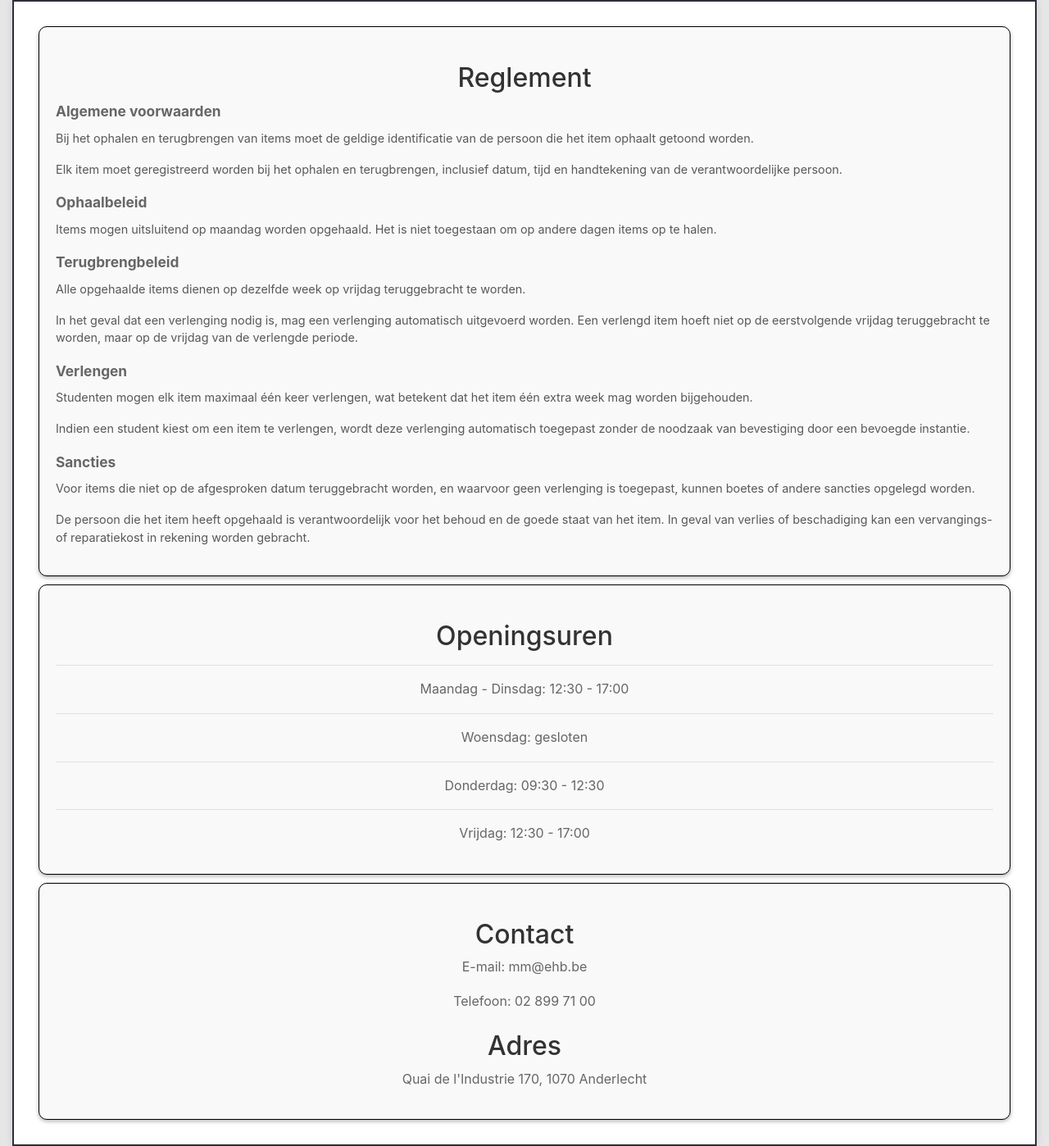
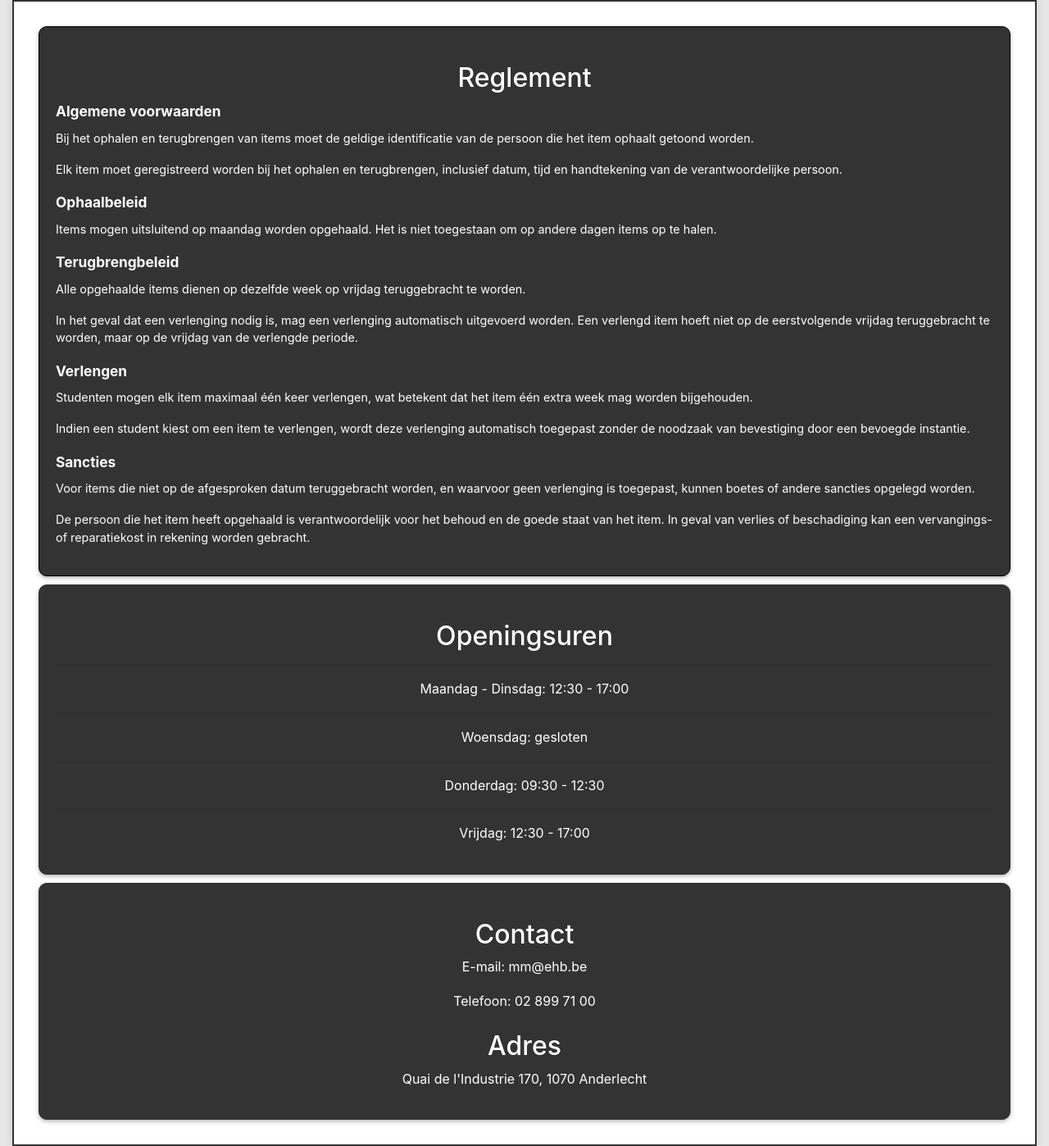
Before and after one commit to Programmingproject-Groep1/ProgrammingProject_Groep1, a Flask app: page /infopagina in a window 1280 px wide. Shown: the part 56-1454 px from the top of the page at 82% size. Run offline with Flask 3, Linux system fonts and the light colour scheme; some libraries are stand-ins or nearby versions; some web fonts are replaced.

Commit message:
Kleuren aangepast
Aanpassingen bij de gebruikersprofiel en infopagina.

```diff
--- a/website/static/userstyle.css
+++ b/website/static/userstyle.css
@@ -588,7 +588,7 @@ h2 {
 .Infopagina {
   text-align: center;
   width: 120%;
-  border: #2c2e3a 2px solid;
+  border: #333 2px solid;
   margin: auto;
   padding: 20px;
   background-color: #fff;
@@ -600,16 +600,16 @@ h2 {
   border-radius: 10px;
   padding: 20px;
   margin: 10px;
-  background-color: #f9f9f9;
+  background-color: #333;
   box-shadow: 0 2px 5px rgba(0, 0, 0, 0.3);
 }
 
 .reglement h2 {
-  color: #333;
+  color: #ffffff;
 }
 
 .reglement h4 {
-  color: #333;
+  color: #ffffff;
   font-size: 1.2em;
   font-weight: bold;
 }
@@ -617,32 +617,34 @@ h2 {
 .reglement .reglementText {
   font-size: 0.9em;
   text-align: left;
+  color: #fff;
 }
 
 .reglement .reglementText h4,
 .reglement .content p {
-  color: #666;
+  color: #ffffff;
   line-height: 1.6;
 }
 
 .openingsurenInfopagina,
 .AdrescontactInfopagina {
-  border: 1px solid #000;
+  border: 1px solid #333;
   border-radius: 10px;
   padding: 20px;
   margin: 10px;
-  background-color: #f9f9f9;
+  background-color: #333;
   box-shadow: 0 2px 5px rgba(0, 0, 0, 0.3);
+  color: #fff;
 }
 
 .openingsurenInfopagina h2,
 .AdrescontactInfopagina h2 {
-  color: #333;
+  color: #fff;
 }
 
 .openingsurenInfopagina p,
 .AdrescontactInfopagina p {
-  color: #666;
+  color: #fff;
   line-height: 1.6;
 }
 
@@ -768,7 +770,16 @@ h2 {
 }
 
 .Gebruikersprofiel p {
-  margin-bottom: 10px;
+  margin-bottom: 30px;
   margin-left: 40%;
+  margin-top: -31px;
   color: #fff;
 }
+
+#phoneInput  {
+  margin-left: 40%; /* Adjust this value as needed */
+}
+
+#profilePictureInput {
+  margin-left: 32%; /* Adjust this value as needed */
+}
```
Also changed, not shown: website/templates/Gebruikersprofiel.html (+2 -5 lines).
